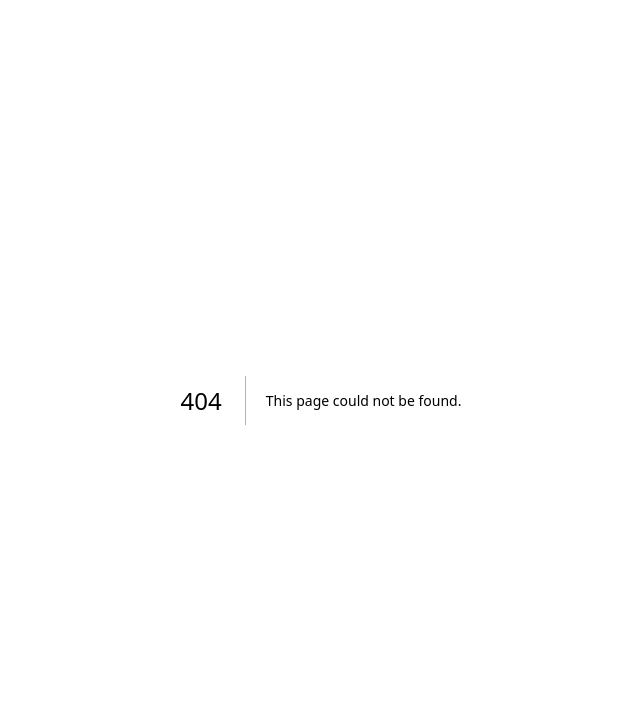
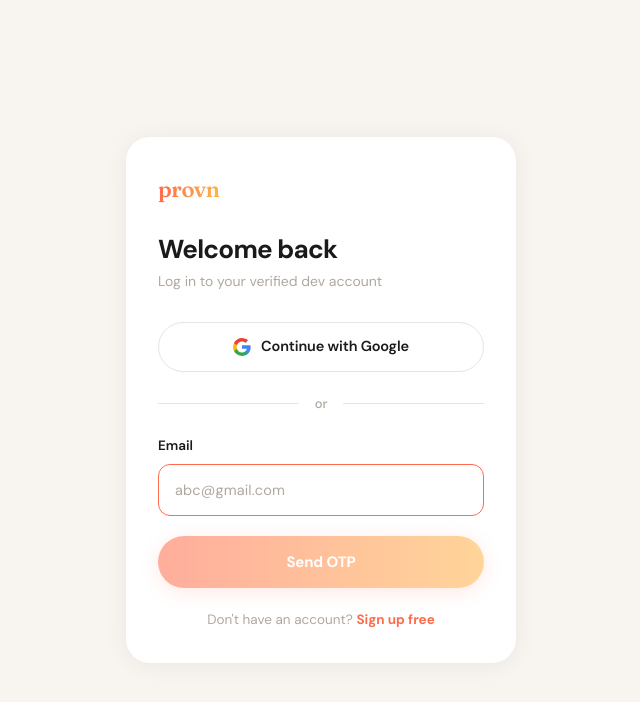
Before and after one commit to Provn-AI/provn-frontend, a Next.js app: page /login in a window 1280 px wide. Before the commit this address had no page. Shown: the top 702 px of the page, without its empty margins (319-959 px from the left). Built offline with nearby package versions, Linux system fonts and the light colour scheme.

Commit message:
Added Login Page

```diff
--- /dev/null
+++ b/src/app/(auth)/login/page.tsx
@@ -0,0 +1,330 @@
+"use client";
+
+import Link from "next/link";
+import { useState } from "react";
+import { useRouter } from "next/navigation";
+
+export default function LoginPage() {
+  const router = useRouter();
+
+  const [email, setEmail] = useState("");
+  const [loading, setLoading] = useState(false);
+
+  const handleSendOTP = async (e: React.FormEvent) => {
+    e.preventDefault();
+
+    const emailRegex = /^[^\s@]+@[^\s@]+\.[^\s@]+$/;
+
+    if (!emailRegex.test(email)) return;
+
+    setLoading(true);
+
+    // TODO: replace with → import { sendOtp } from "@/services/auth.service";
+    // await sendOtp(email);
+
+    setTimeout(() => {
+      setLoading(false);
+      router.push(`/verify-otp?email=${encodeURIComponent(email)}`);
+    }, 800);
+  };
+
+  return (
+    <>
+      <style>{`
+        @import url('https://fonts.googleapis.com/css2?family=DM+Sans:opsz,wght@9..40,400;9..40,500;9..40,600;9..40,700&family=Fraunces:opsz,wght@9..144,600&display=swap');
+
+        *, *::before, *::after {
+          box-sizing: border-box;
+          margin: 0;
+          padding: 0;
+        }
+
+        .page-wrap {
+          min-height: 100vh;
+          width: 100%;
+          display: flex;
+          align-items: center;
+          justify-content: center;
+          padding: 1.5rem;
+          background: #F8F5F0;
+          font-family: 'DM Sans', sans-serif;
+          -webkit-font-smoothing: antialiased;
+        }
+
+        .card {
+          background: #FFFFFF;
+          border-radius: 24px;
+          padding: 2.25rem 2rem 2rem;
+          width: 100%;
+          max-width: 390px;
+          box-shadow: 0 2px 24px rgba(0,0,0,0.06);
+        }
+
+        /* ── Logo ── */
+        .logo {
+          font-family: 'Fraunces', serif;
+          font-size: 22px;
+          font-weight: 600;
+          background: linear-gradient(90deg, #FF6B4D, #FFB347);
+          -webkit-background-clip: text;
+          -webkit-text-fill-color: transparent;
+          background-clip: text;
+          text-decoration: none;
+          display: inline-block;
+          margin-bottom: 1.75rem;
+          letter-spacing: -0.02em;
+        }
+
+        /* ── Heading ── */
+        .card-title {
+          font-size: 26px;
+          font-weight: 700;
+          color: #1A1A1A;
+          letter-spacing: -0.03em;
+          line-height: 1.2;
+          margin-bottom: 0.375rem;
+        }
+
+        .card-sub {
+          font-size: 14px;
+          color: #B0A89E;
+          font-weight: 400;
+          margin-bottom: 1.875rem;
+        }
+
+        /* ── Google button ── */
+        .btn-google {
+          width: 100%;
+          display: flex;
+          align-items: center;
+          justify-content: center;
+          gap: 10px;
+          background: #FFFFFF;
+          border: 1.5px solid #E8E4DF;
+          border-radius: 50px;
+          padding: 13px 20px;
+          font-size: 14.5px;
+          font-weight: 600;
+          color: #1A1A1A;
+          cursor: pointer;
+          font-family: 'DM Sans', sans-serif;
+          transition: border-color 0.15s, box-shadow 0.15s;
+          text-decoration: none;
+          letter-spacing: -0.01em;
+        }
+
+        .btn-google:hover {
+          border-color: #B0A89E;
+          box-shadow: 0 2px 12px rgba(0,0,0,0.06);
+        }
+
+        /* ── Divider ── */
+        .divider {
+          display: flex;
+          align-items: center;
+          gap: 1rem;
+          margin: 1.375rem 0;
+        }
+
+        .divider-line {
+          flex: 1;
+          height: 1px;
+          background: #E8E4DF;
+        }
+
+        .divider-text {
+          font-size: 13px;
+          color: #B0A89E;
+          font-weight: 500;
+        }
+
+        /* ── Email field ── */
+        .field-label {
+          font-size: 13.5px;
+          font-weight: 600;
+          color: #1A1A1A;
+          margin-bottom: 0.5rem;
+          display: block;
+        }
+
+        .email-row {
+          display: flex;
+          gap: 0.5rem;
+          margin-bottom: 1.25rem;
+        }
+
+        .email-input {
+          flex: 1;
+          height: 52px;
+          border: 1.5px solid #FF6B4D;
+          border-radius: 12px;
+          padding: 0 16px;
+          font-size: 14.5px;
+          font-weight: 500;
+          color: #1A1A1A;
+          font-family: 'DM Sans', sans-serif;
+          outline: none;
+          background: #FFFFFF;
+          transition: border-color 0.15s, box-shadow 0.15s;
+          letter-spacing: 0.01em;
+        }
+
+        .email-input::placeholder {
+          color: #B0A89E;
+          font-weight: 400;
+        }
+
+        .email-input:focus {
+          border-color: #FF6B4D;
+          box-shadow: 0 0 0 3px rgba(255,107,77,0.12);
+        }
+
+        /* ── Send OTP button ── */
+        .btn-send-otp {
+          width: 100%;
+          background: linear-gradient(90deg, #FF6B4D, #FFB347);
+          color: white;
+          border: none;
+          padding: 15px 28px;
+          border-radius: 50px;
+          font-size: 15px;
+          font-weight: 700;
+          cursor: pointer;
+          font-family: 'DM Sans', sans-serif;
+          letter-spacing: -0.01em;
+          transition: transform 0.15s, box-shadow 0.15s, opacity 0.15s;
+          box-shadow: 0 4px 20px rgba(255,107,77,0.28);
+          display: flex;
+          align-items: center;
+          justify-content: center;
+          gap: 8px;
+          margin-bottom: 1.375rem;
+        }
+
+        .btn-send-otp:hover:not(:disabled) {
+          transform: translateY(-1px);
+          box-shadow: 0 6px 24px rgba(255,107,77,0.36);
+        }
+
+        .btn-send-otp:disabled {
+          opacity: 0.55;
+          cursor: not-allowed;
+        }
+
+        .spinner {
+          width: 16px;
+          height: 16px;
+          border: 2px solid rgba(255,255,255,0.4);
+          border-top-color: white;
+          border-radius: 50%;
+          animation: spin 0.7s linear infinite;
+        }
+
+        @keyframes spin {
+          to {
+            transform: rotate(360deg);
+          }
+        }
+
+        /* ── Footer ── */
+        .signup-link {
+          text-align: center;
+          font-size: 13.5px;
+          color: #B0A89E;
+        }
+
+        .signup-link a {
+          color: #FF6B4D;
+          font-weight: 700;
+          text-decoration: none;
+        }
+
+        .signup-link a:hover {
+          text-decoration: underline;
+        }
+      `}</style>
+
+      <div className="page-wrap">
+        <div className="card">
+          <Link href="/" className="logo">
+            provn
+          </Link>
+
+          <h1 className="card-title">Welcome back</h1>
+          <p className="card-sub">
+            Log in to your verified dev account
+          </p>
+
+          {/* ── Google OAuth ── */}
+          <a href="/api/auth/google" className="btn-google">
+            <svg
+              width="18"
+              height="18"
+              viewBox="0 0 18 18"
+              xmlns="http://www.w3.org/2000/svg"
+            >
+              <path
+                d="M17.64 9.2045c0-.6381-.0573-1.2518-.1636-1.8409H9v3.4814h4.8436c-.2086 1.125-.8427 2.0782-1.7959 2.7164v2.2581h2.9087c1.7018-1.5668 2.6836-3.874 2.6836-6.615z"
+                fill="#4285F4"
+              />
+              <path
+                d="M9 18c2.43 0 4.4673-.806 5.9564-2.1805l-2.9087-2.2581c-.8055.54-1.8368.859-3.0477.859-2.344 0-4.3282-1.5832-5.036-3.7104H.9574v2.3318C2.4382 15.9832 5.4818 18 9 18z"
+                fill="#34A853"
+              />
+              <path
+                d="M3.964 10.71C3.7841 10.17 3.6818 9.5931 3.6818 9s.1023-1.17.2822-1.71V4.9582H.9574C.3477 6.1731 0 7.5477 0 9s.3477 2.8268.9574 4.0418L3.964 10.71z"
+                fill="#FBBC05"
+              />
+              <path
+                d="M9 3.5795c1.3214 0 2.5077.4541 3.4405 1.346l2.5813-2.5814C13.4627.8918 11.4255 0 9 0 5.4818 0 2.4382 2.0168.9574 4.9582L3.964 7.29C4.6718 5.1627 6.656 3.5795 9 3.5795z"
+                fill="#EA4335"
+              />
+            </svg>
+
+            Continue with Google
+          </a>
+
+          <div className="divider">
+            <div className="divider-line" />
+            <span className="divider-text">or</span>
+            <div className="divider-line" />
+          </div>
+
+          <form onSubmit={handleSendOTP}>
+            <label className="field-label" htmlFor="email">
+              Email
+            </label>
+
+            <div className="email-row">
+              <input
+                id="email"
+                className="email-input"
+                type="email"
+                placeholder="abc@gmail.com"
+                value={email}
+                onChange={(e) => setEmail(e.target.value)}
+                autoComplete="email"
+              />
+            </div>
+
+            <button
+              type="submit"
+              className="btn-send-otp"
+              disabled={
+                loading ||
+                !/^[^\s@]+@[^\s@]+\.[^\s@]+$/.test(email)
+              }
+            >
+              {loading ? <span className="spinner" /> : "Send OTP"}
+            </button>
+          </form>
+
+          <p className="signup-link">
+            Don&apos;t have an account?{" "}
+            <Link href="/signup">Sign up free</Link>
+          </p>
+        </div>
+      </div>
+    </>
+  );
+}
```
